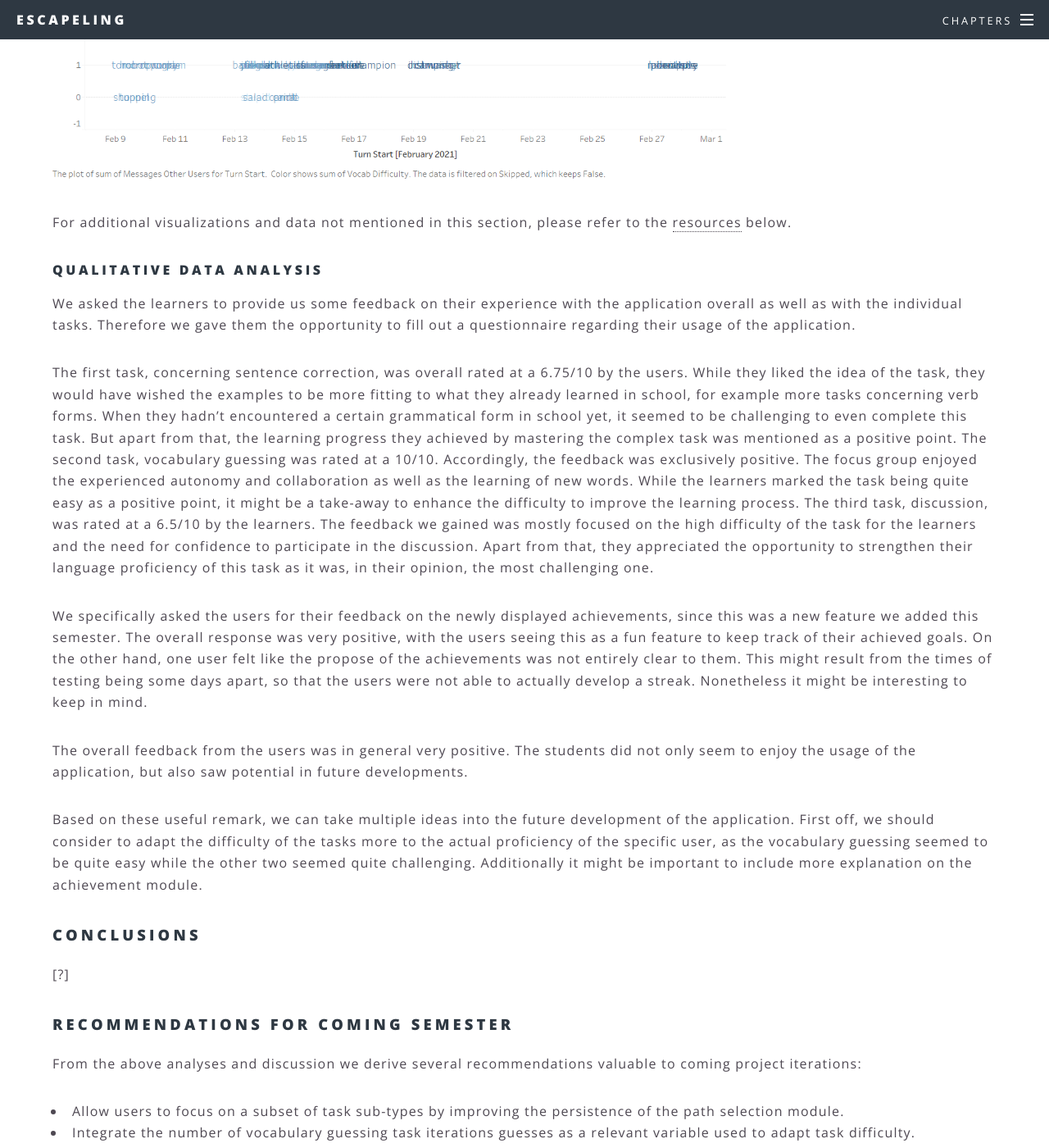
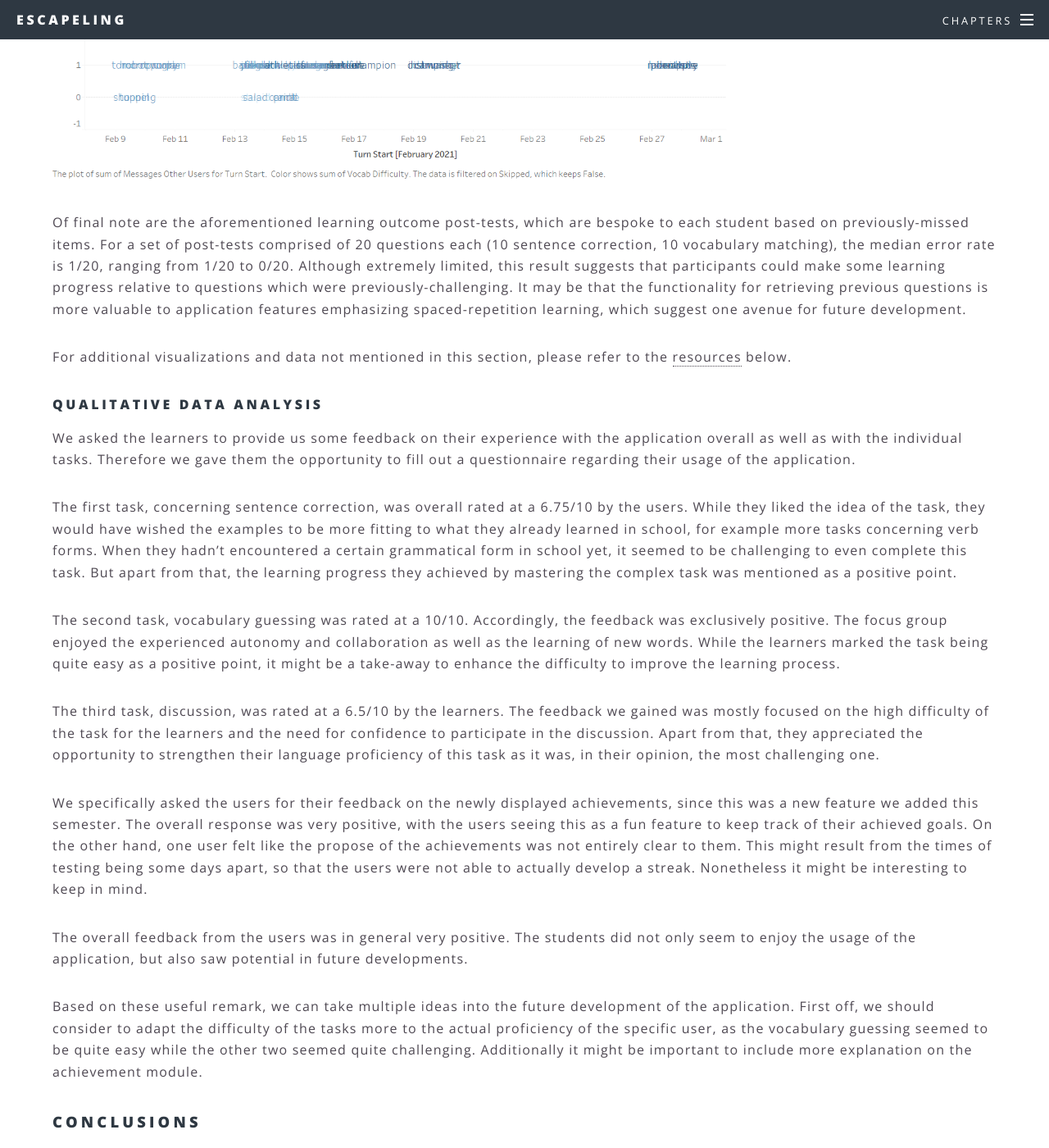
Before and after one commit to ALLUOS/ALLUOS.github.io, a Jekyll site: the page built from _posts/2020-04-04-testS2.md, in a window 1280 px wide and 1400 px high, scrolled down 5657 px. Shown: the whole window at 82% size. Built offline with Jekyll 4.4.1, drawn with Linux system fonts in a browser that asks for light colours; some of the changed text lies outside the part shown.

Commit message:
add brief info on post-tests and update conclusion

```diff
--- a/_posts/2020-04-04-testS2.md
+++ b/_posts/2020-04-04-testS2.md
@@ -50,14 +50,17 @@
 
 <img class="center" style="width: 80%" src="{{ '' | absolute_url }}/assets/images/vocab words difficulty.png">
 
+Of final note are the aforementioned learning outcome post-tests, which are bespoke to each student based on previously-missed items. For a set of post-tests comprised of 20 questions each (10 sentence correction, 10 vocabulary matching), the median error rate is 1/20, ranging from 1/20 to 0/20. Although extremely limited, this result suggests that participants could make some learning progress relative to questions which were previously-challenging. It may be that the functionality for retrieving previous questions is more valuable to application features emphasizing spaced-repetition learning, which suggest one avenue for future development.
+
 For additional visualizations and data not mentioned in this section, please refer to the [resources]() below.
 
 #### Qualitative Data Analysis
 We asked the learners to provide us some feedback on their experience with the application overall as well as with the individual tasks. Therefore we gave them the opportunity to fill out a questionnaire regarding their usage of the application.
 
 The first task, concerning sentence correction, was overall rated at a 6.75/10 by the users. While they liked the idea of the task, they would have wished the examples to be more fitting to what they already learned in school, for example more tasks concerning verb forms. When they hadn’t encountered a certain grammatical form in school yet, it seemed to be challenging to even complete this task. But apart from that, the learning progress they achieved by mastering the complex task was mentioned as a positive point.
-The second task, vocabulary guessing was rated at a 10/10. Accordingly, the feedback was exclusively positive. The focus group enjoyed the experienced autonomy and collaboration as well as the learning of new words.
-While the learners marked the task being quite easy as a positive point, it might be a take-away to enhance the difficulty to improve the learning process.
+
+The second task, vocabulary guessing was rated at a 10/10. Accordingly, the feedback was exclusively positive. The focus group enjoyed the experienced autonomy and collaboration as well as the learning of new words. While the learners marked the task being quite easy as a positive point, it might be a take-away to enhance the difficulty to improve the learning process.
+
 The third task, discussion, was rated at a 6.5/10 by the learners. The feedback we gained was mostly focused on the high difficulty of the task for the learners and the need for confidence to participate in the discussion. Apart from that, they appreciated the opportunity to strengthen their language proficiency of this task as it was, in their opinion, the most challenging one.
 
 We specifically asked the users for their feedback on the newly displayed achievements, since this was a new feature we added this semester. The overall response was very positive, with the users seeing this as a fun feature to keep track of their achieved goals. On the other hand, one user felt like the propose of the achievements was not entirely clear to them. This might result from the times of testing being some days apart, so that the users were not able to actually develop a streak. Nonetheless it might be interesting to keep in mind.
@@ -67,13 +70,15 @@
 Based on these useful remark, we can take multiple ideas into the future development of the application. First off, we should consider to adapt the difficulty of the tasks more to the actual proficiency of the specific user, as the vocabulary guessing seemed to be quite easy while the other two seemed quite challenging. Additionally it might be important to include more explanation on the achievement module.
 
 ### Conclusions
-[?]
+Although our evaluations remain limited by the total number of participants, we were able to expand upon our previous semester's test methodologies with more quantitative data sources reflecting user performance, while also receiving additional valuable feedback which will help to improve the application. Notably, it is clear that further attention to application difficulty is needed, particularly the apparent simplicity of the vocabulary guessing task. Some application bugs still persist which can disrupt user experience. Finally, investigation of user performance presents several avenues for future feature development.
 
 ### Recommendations for Coming Semester
 From the above analyses and discussion we derive several recommendations valuable to coming project iterations:
 
 - Allow users to focus on a subset of task sub-types by improving the persistence of the path selection module.
 - Integrate the number of vocabulary guessing task iterations guesses as a relevant variable used to adapt task difficulty.
+- Repurpose the automated post-test generation logic for additional application features involving spaced-repetition.
+- Attend to the difficulty of the sentence correction and vocabulary guessing task items to handle a broader range of user proficiencies.
 
 ### Resources
 [Final Test Proficiency Distribution for Each Subtype]({{ '' | absolute_url }}/assets/images/hist.zip")
```
